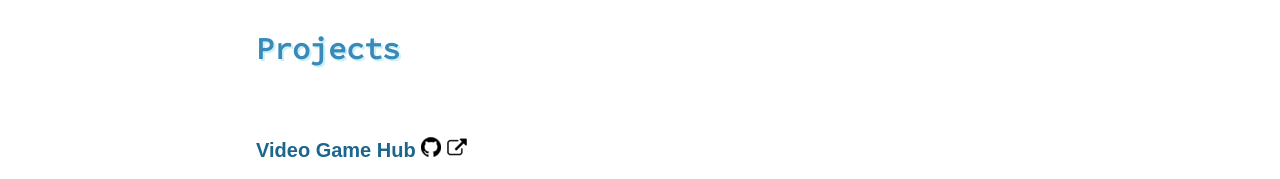
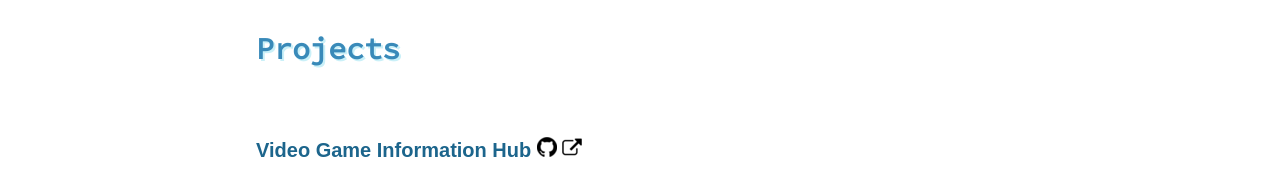
Before and after one commit to mdlenzi888/Portfolio-Website, a plain HTML site: page index.html in a window 1280 px wide. Shown: the part 1620-1799 px from the top of the page. Drawn offline with Linux system fonts and the light colour scheme; a web font is replaced by a local one.

```diff
--- a/index.html
+++ b/index.html
@@ -62,7 +62,7 @@
             <div class="project">
                 <div class="">
                     <h3 class="topic-content">
-                        Video Game Hub
+                        Video Game Information Hub
                         <a class="link" href="https://github.com/mdlenzi888/Iznelverse" target="_blank" title="GitHub"><img src="Images/github-logo-small.png" alt=""></a>
                         <a class="link" href="https://iznelverse.onrender.com/" target="_blank" title="Iznelverse"><img src="Images/link-small.png" alt=""></a>
                     </h3>
```
